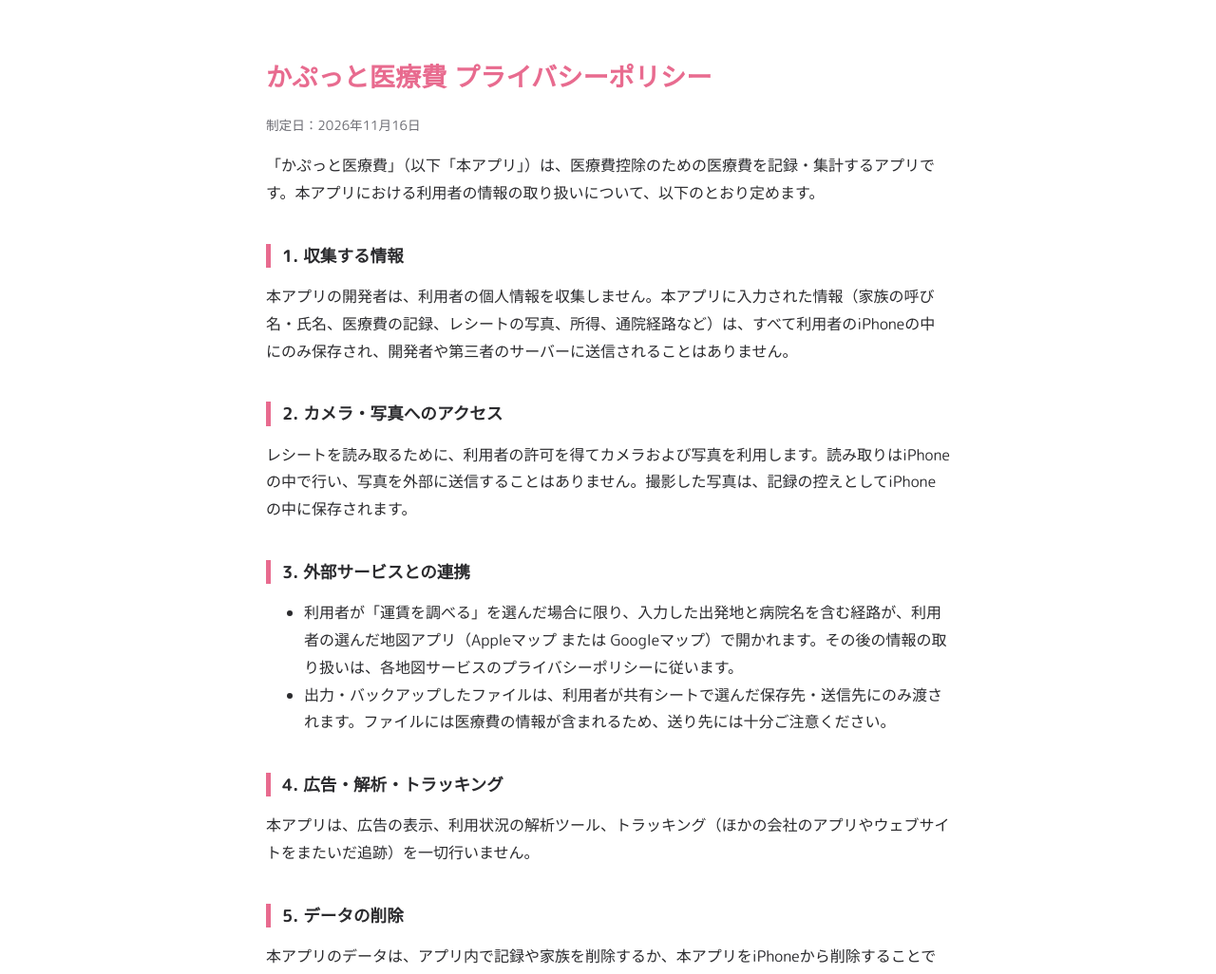
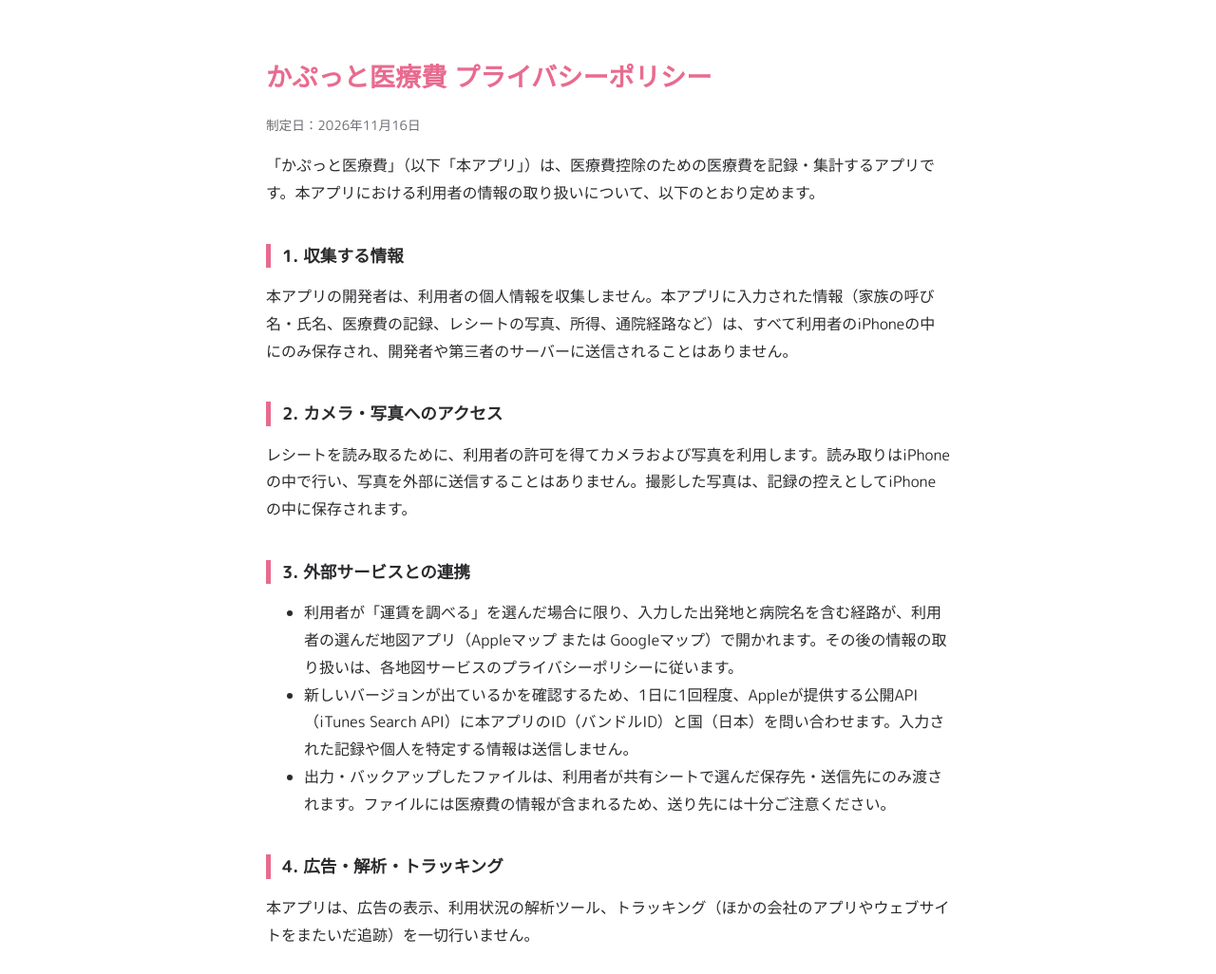
Before and after one commit to kaputto-iryohi/kaputto-iryohi.github.io, a plain HTML site: page privacy.html in a window 1280 px wide. Shown: the part 70-1096 px from the top of the page at 95% size. Drawn offline with Linux system fonts and the light colour scheme.

Commit message:
Add files via upload

```diff
--- a/privacy.html
+++ b/privacy.html
@@ -32,6 +32,7 @@
   <h2>3. 外部サービスとの連携</h2>
   <ul>
     <li>利用者が「運賃を調べる」を選んだ場合に限り、入力した出発地と病院名を含む経路が、利用者の選んだ地図アプリ（Appleマップ または Googleマップ）で開かれます。その後の情報の取り扱いは、各地図サービスのプライバシーポリシーに従います。</li>
+    <li>新しいバージョンが出ているかを確認するため、1日に1回程度、Appleが提供する公開API（iTunes Search API）に本アプリのID（バンドルID）と国（日本）を問い合わせます。入力された記録や個人を特定する情報は送信しません。</li>
     <li>出力・バックアップしたファイルは、利用者が共有シートで選んだ保存先・送信先にのみ渡されます。ファイルには医療費の情報が含まれるため、送り先には十分ご注意ください。</li>
   </ul>
 
```
